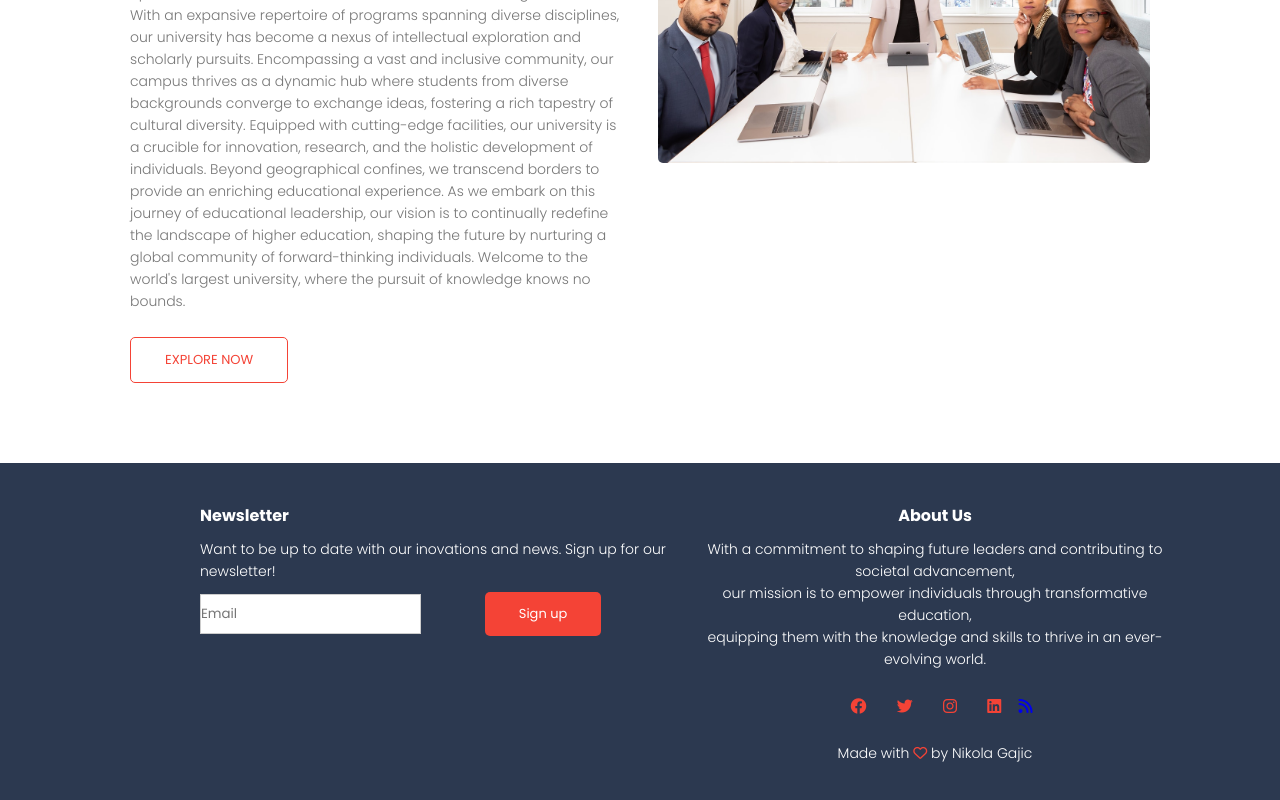
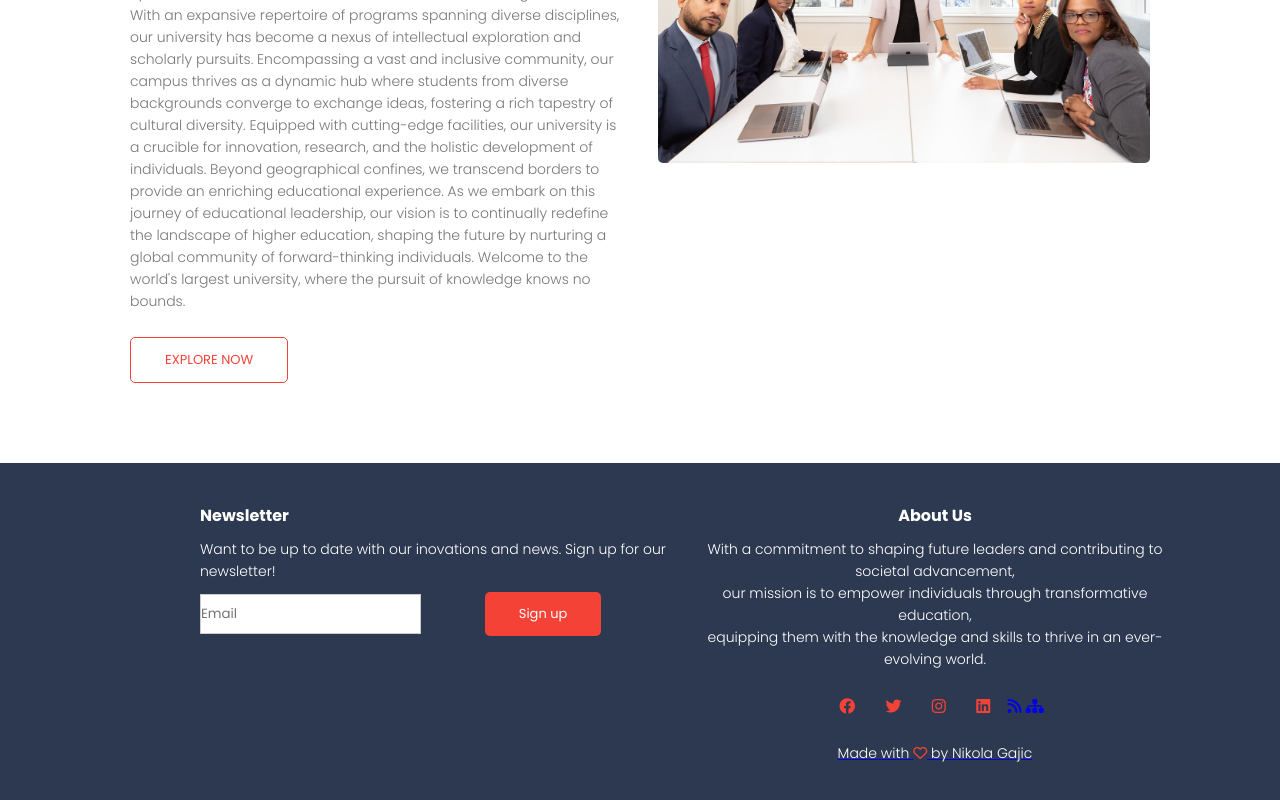
Before and after one commit to ngbusiness/Eduford, a plain HTML site: page about.html in a window 1280 px wide. Shown: the part 726-1526 px from the top of the page. Drawn offline with Linux system fonts and the light colour scheme.

Commit message:
Update about.html

```diff
--- a/about.html
+++ b/about.html
@@ -78,6 +78,7 @@
         <a href="https://www.instagram.com"><i class="fa-brands fa-instagram"></i></a>
         <a href="https://www.linkedin.com"><i class="fa-brands fa-linkedin"></i></a>
         <a href="robots.txt"><i class="fas fa-rss"></i></a>
+        <a href="sitemap.xml"><i class="fas fa-sitemap"></i>
     </div>
     <p> Made with <i class="fa-regular fa-heart"> </i> by Nikola Gajic</p>
     </div>
```
